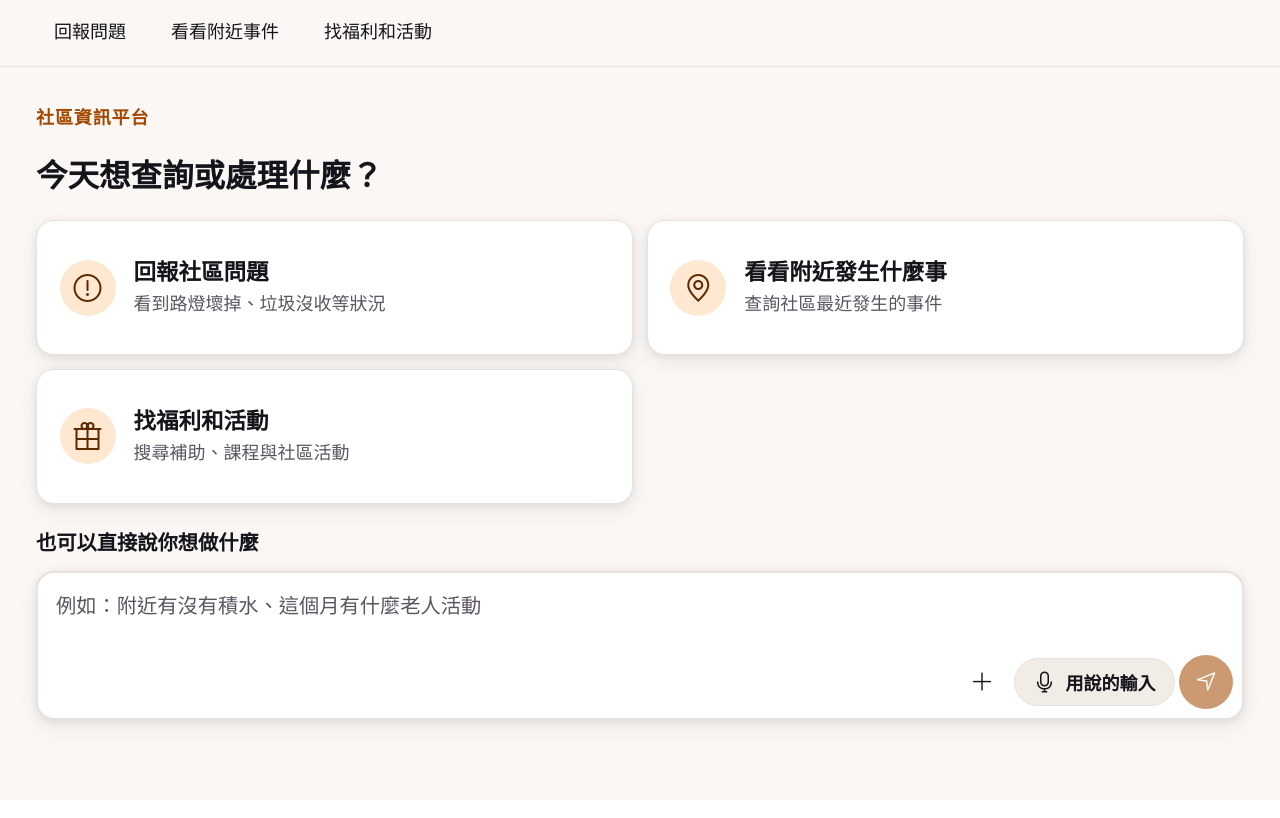
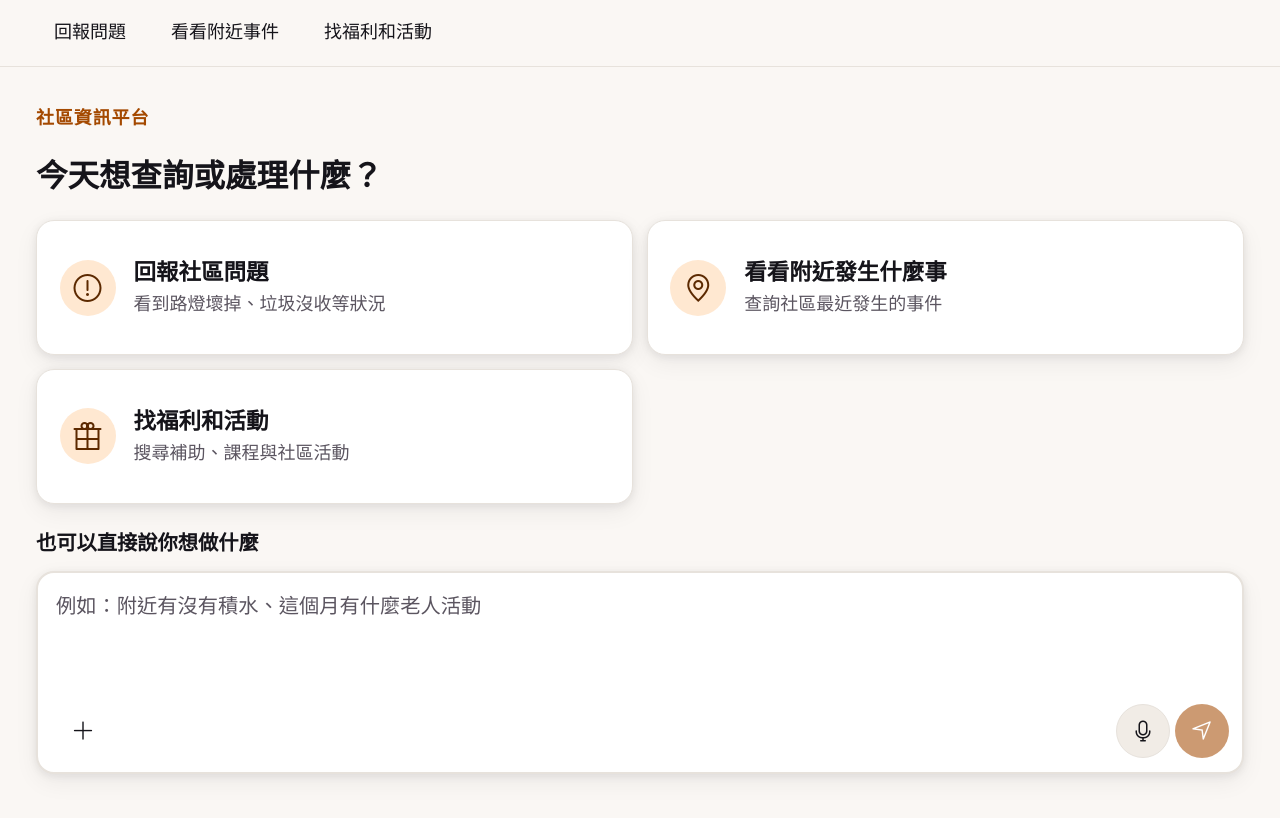
Before and after one commit to MillerLiu94/lcs_project, a Vue app in the folder app/: page / in a window 1280 px wide. Shown: the top 818 px of the page. Built offline with nearby package versions, Linux system fonts and the light colour scheme; no server answers.

Commit message:
feat(ui): redesign the prompt bar into a composer (full-width input + control row, icon-only voice)

```diff
--- a/app/src/components/AiPromptBar.vue
+++ b/app/src/components/AiPromptBar.vue
@@ -23,8 +23,10 @@
           @audio="onAudio"
           @error="attachError = $event"
         />
+        <div class="prompt-bar__actions">
           <VoiceButton
             :supported="voiceSupported"
+            compact
             @result="onVoiceResult"
             @error="onVoiceError"
           />
@@ -37,6 +39,7 @@
           >
             <i class="el-icon-position" style="font-size: 1.25rem" aria-hidden="true" />
           </button>
+        </div>
       </div>
     </div>
 
@@ -158,9 +161,9 @@ export default {
 .prompt-bar__label { font-size: 1.125rem; font-weight: 700; color: var(--foreground); }
 .prompt-bar__field {
   display: flex;
-  align-items: flex-end;
+  flex-direction: column;
   gap: 0.5rem;
-  padding: 0.5rem 0.5rem 0.5rem 1rem;
+  padding: 0.75rem 0.75rem 0.75rem 1rem;
   background: var(--card);
   color: var(--card-foreground);
   border: 2px solid var(--input);
@@ -169,10 +172,10 @@ export default {
 }
 .prompt-bar__field:focus-within { border-color: var(--ring); outline: 2px solid var(--ring); outline-offset: 2px; }
 .prompt-bar__input {
-  flex: 1 1 auto;
+  width: 100%;
   min-height: 2.75rem;
   max-height: 12rem;
-  padding: 0.5rem 0;
+  padding: 0.25rem 0;
   background: transparent;
   color: inherit;
   border: none;
@@ -184,7 +187,8 @@ export default {
   line-height: 1.5;
 }
 .prompt-bar__input::placeholder { color: var(--muted-foreground); }
-.prompt-bar__controls { display: flex; align-items: center; gap: 0.25rem; }
+.prompt-bar__controls { display: flex; align-items: center; gap: 0.5rem; }
+.prompt-bar__actions { display: flex; align-items: center; gap: 0.25rem; margin-left: auto; }
 .prompt-bar__send {
   display: grid;
   place-items: center;
--- a/app/src/components/VoiceButton.vue
+++ b/app/src/components/VoiceButton.vue
@@ -2,13 +2,13 @@
   <button
     type="button"
     class="voice-button"
-    :class="{ 'voice-button--listening': listening }"
+    :class="{ 'voice-button--listening': listening, 'voice-button--compact': compact }"
     :aria-pressed="String(listening)"
     :aria-label="ariaLabel"
     @click="onClick"
   >
     <MicrophoneIcon :size="24" />
-    <span class="voice-button__label">{{ buttonLabel }}</span>
+    <span v-if="!compact" class="voice-button__label">{{ buttonLabel }}</span>
   </button>
 </template>
 
@@ -21,6 +21,7 @@ export default {
   components: { MicrophoneIcon },
   props: {
     supported: { type: Boolean, default: false },
+    compact: { type: Boolean, default: false },
   },
   data() {
     return { listening: false }
@@ -92,6 +93,13 @@ export default {
   color: var(--primary-foreground);
   border-color: var(--primary);
 }
+.voice-button--compact {
+  justify-content: center;
+  width: 3rem;
+  height: 3rem;
+  padding: 0;
+  border-radius: var(--radius-pill);
+}
 .voice-button__label {
   font-weight: 600;
 }
```
Lines whose indentation alone changed are shown as unchanged.
